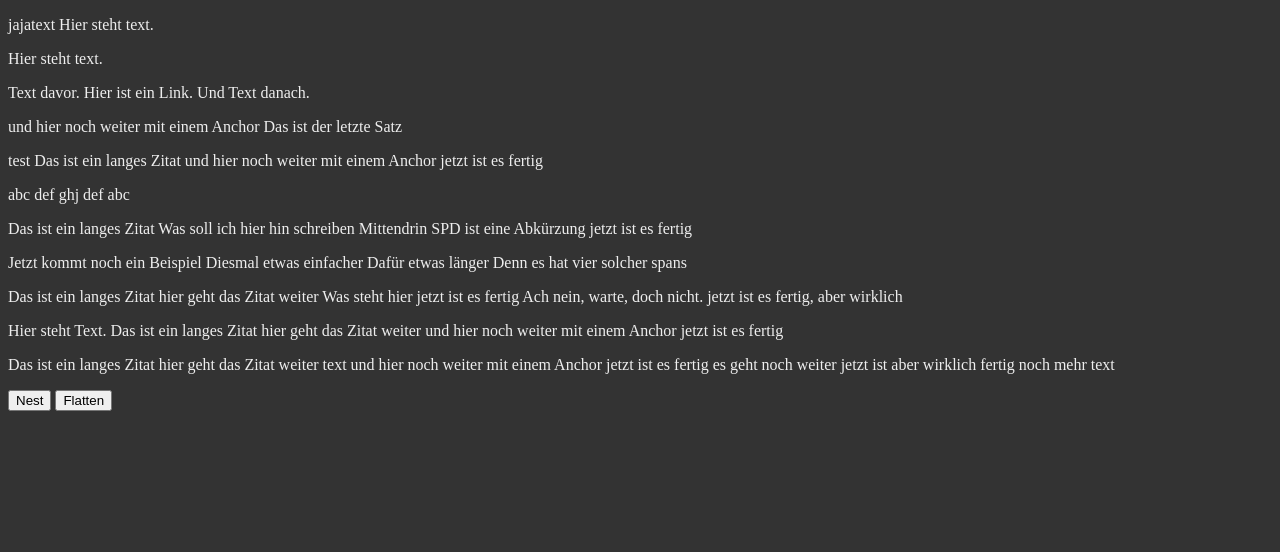
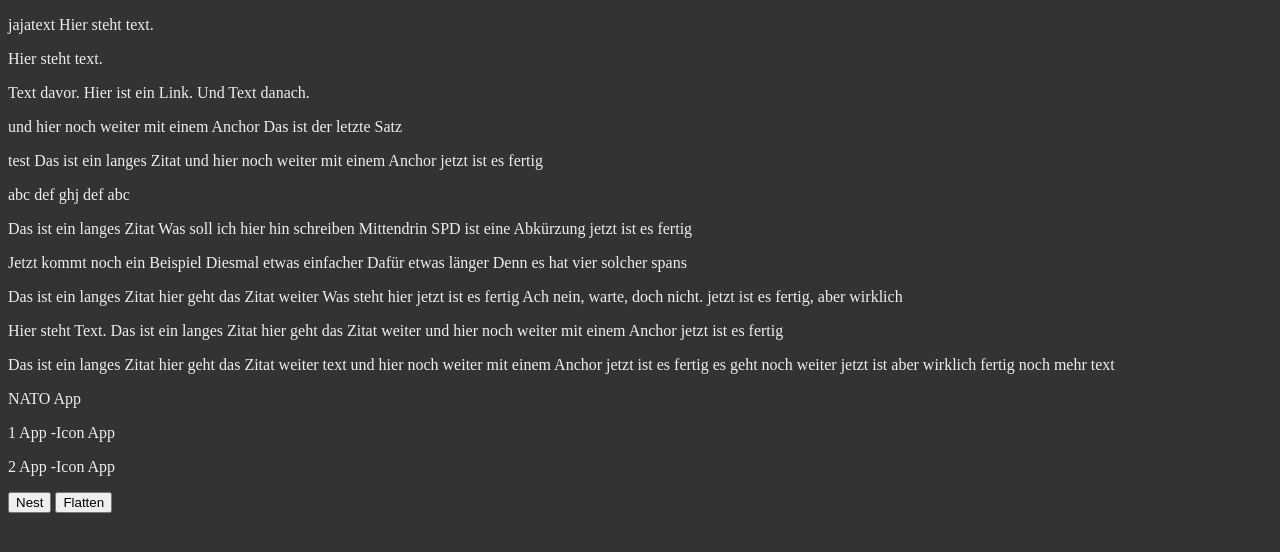
Before and after one commit to dmstern/span-nesting, a website with bundled scripts: page index.html in a window 1280 px wide. Built offline with nearby package versions, Linux system fonts and the light colour scheme.

Commit message:
Add buggy examples and fixes

```diff
--- a/index.html
+++ b/index.html
@@ -95,6 +95,27 @@
     noch mehr text
 </p>
 
+
+<p>
+    <span class=" logic--acronym">NATO</span>
+    <span class=""> </span>
+    <span class="lang--en-GB">App</span>
+</p>
+
+
+
+<p>
+    <span class="logic--acronym lang--en-GB">1 App</span>
+    <span class="logic--acronym">-Icon</span>
+    <span class="lang--en-GB">App</span>
+</p>
+
+<p>
+    <span class="logic--acronym">2 App</span>
+    <span class="logic--acronym  lang--en-GB">-Icon</span>
+    <span class="lang--en-GB">App</span>
+</p>
+
 <button id="nest-button">Nest</button>
 <button id="flatten-button">Flatten</button>
 
--- a/nest-elements.ts
+++ b/nest-elements.ts
@@ -96,7 +96,7 @@ function getNeighbouringSpansWithOverlappingClasses(element: HTMLSpanElement, el
     let currentSpan = element;
     spansWithSameClasses.push(currentSpan);
     elements.forEach((span) => {
-        if (haveOverlappingClass(element, span) && span.isEqualNode(getNextSiblingIgnoreWhiteSpaceTextNodes(currentSpan))) {
+        if (haveOverlappingClass(element, span) && haveOverlappingClass(currentSpan,span) && span.isEqualNode(getNextSiblingIgnoreWhiteSpaceTextNodes(currentSpan))) {
             currentSpan = span;
             spansWithSameClasses.push(currentSpan);
         }
@@ -183,7 +183,7 @@ function mergeSingleElement(span: HTMLSpanElement): HTMLSpanElement {
         currentSpan = nestedSpan;
     });
     currentSpan.innerHTML = span.innerHTML;
-    return returnVal.firstElementChild as HTMLSpanElement;
+    return returnVal.firstElementChild ? returnVal.firstElementChild as HTMLSpanElement : returnVal;
 }
 
 /**
@@ -224,6 +224,7 @@ function mergeElements(elements: HTMLSpanElement[]): HTMLSpanElement {
             appendElement(returnVal, element);
         });
     } else {
+
         console.error("At this there should always be an overlapping class.");
     }
 
```
